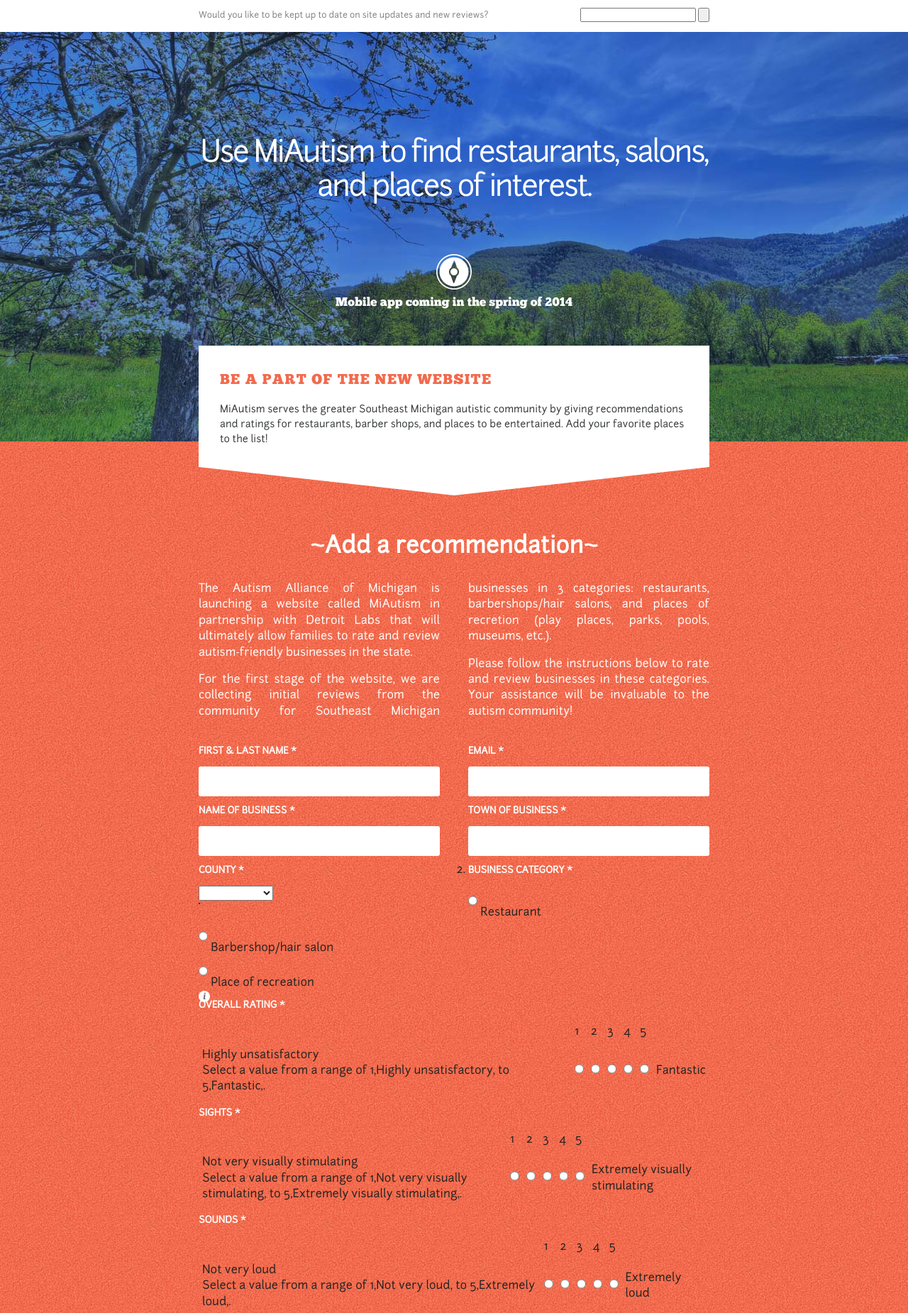
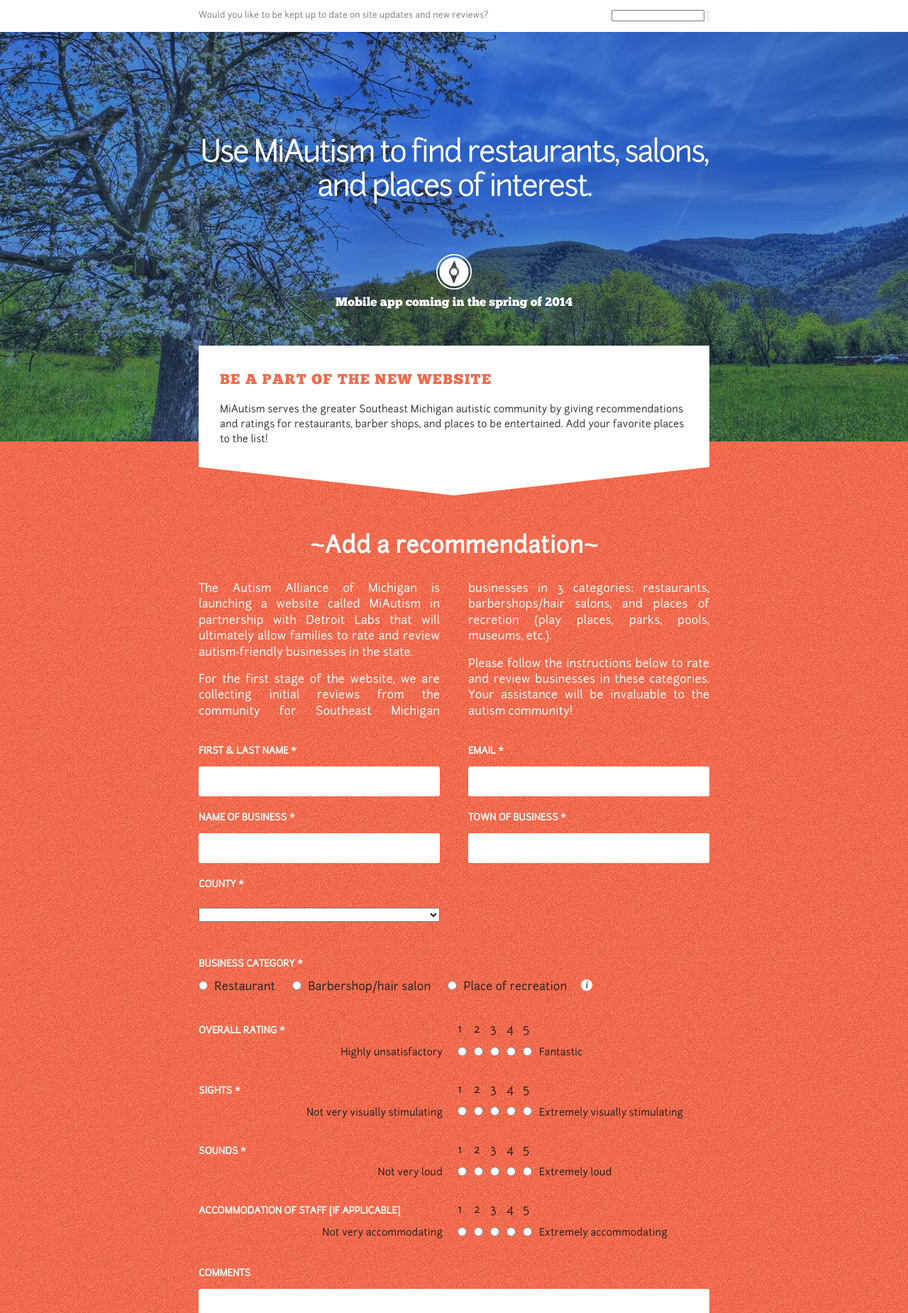
Before and after one commit to marcnischan/miautismpage, a PHP site: page / in a window 1280 px wide. Shown: the part 92-1942 px from the top of the page at 71% size. Run offline with PHP 8.4, Linux system fonts and the light colour scheme; some libraries are stand-ins or nearby versions.

Commit message:
more form styling

```diff
--- a/css/main.css
+++ b/css/main.css
@@ -109,10 +109,18 @@ body {
   font-family: "Junction", "Helvetica Neue", Helvetica, Arial;
   -webkit-font-smoothing: antialiased; }
 
+/* --------- force a better box model ----------- */
 *, *:before, *:after {
   -moz-box-sizing: border-box;
   -webkit-box-sizing: border-box;
   box-sizing: border-box; }
+
+/* ------ reset form elements --------- */
+input, select, textarea {
+  margin: 0;
+  padding: 0;
+  outline: none;
+  font-family: inherit; }
 
 .two-col {
   -webkit-column-count: 2;
@@ -138,7 +146,7 @@ h2 {
   width: 720px;
   overflow: auto; }
 
-/* landing page styles */
+/* ======================================== landing page styles ========== */
 .header-area {
   background-color: #2b2e2c;
   overflow: auto; }
@@ -242,30 +250,42 @@ h2 {
   background-color: #3a3e3b; }
 
 /* ================ styles for the google form =============================== */
+.form-intro {
+  color: #fff; }
+
 .required-message, .error-message {
   color: #c43b1d;
   display: none;
   font-size: 13px; }
-
-.form-intro {
-  color: #fff; }
 
 .ss-q-title {
   font: normal bolder 13px/42px "Junction", "Helvetica Neue", Helvetica, sans-serif;
   text-transform: uppercase;
   color: #fff; }
 
-.review-form input {
+.main-form-part-one {
+  margin-bottom: 60px; }
+  .main-form-part-one .ss-form-question {
+    width: 340px;
+    float: left;
+    margin-bottom: 10px; }
+    .main-form-part-one .ss-form-question:nth-child(odd) {
+      margin-right: 40px; }
+    .main-form-part-one .ss-form-question:last-child:after {
+      content: "";
+      display: table;
+      clear: both; }
+  .main-form-part-one input {
     color: #222;
     height: 42px;
     border-radius: 3px;
     border: none; }
-  .review-form input[class="ss-q-short"] {
+    .main-form-part-one input[class="ss-q-short"] {
       width: 100%; }
-.review-form .ss-choices {
+  .main-form-part-one .ss-choices {
     margin: 0;
     padding: 0; }
-  .review-form .ss-choices:after {
+    .main-form-part-one .ss-choices:after {
       content: "i";
       font: italic bold 12px/16px Georgia, serif;
       background-color: #fff;
@@ -277,25 +297,117 @@ h2 {
       border-radius: 8px;
       background-clip: padding-box;
       text-align: center; }
-.review-form .ss-choice-item {
+  .main-form-part-one .ss-choice-item {
     list-style-type: none;
+    padding: 0;
+    display: inline-block; }
+  .main-form-part-one select {
+    width: 340px; }
+
+.main-form-part-two .ss-form-question {
+  margin-bottom: 20px; }
+.main-form-part-two .business-category input[type="radio"] {
+  margin: 0 5px 20px 0; }
+.main-form-part-two .business-category .ss-choices {
+  margin: 0;
   padding: 0; }
+  .main-form-part-two .business-category .ss-choices:after {
+    content: "i";
+    font: italic bold 12px/16px Georgia, serif;
+    background-color: #fff;
+    color: #666;
+    position: absolute;
+    width: 16px;
+    height: 16px;
+    -webkit-border-radius: 8px;
+    border-radius: 8px;
+    background-clip: padding-box;
+    text-align: center; }
+.main-form-part-two .business-category .ss-choice-item {
+  list-style-type: none;
+  padding: 0;
+  display: inline-block; }
+.main-form-part-two .business-category .ss-choice-label {
+  margin-right: 20px; }
+.main-form-part-two .business-category .ss-q-title {
+  position: static;
+  top: 0; }
+.main-form-part-two .ss-q-title {
+  position: absolute;
+  top: -3px; }
+.main-form-part-two input {
+  color: #222; }
+  .main-form-part-two input[class="ss-q-short"] {
+    width: 100%; }
+.main-form-part-two textarea {
+  width: 100%;
+  -webkit-border-radius: 3px;
+  border-radius: 3px;
+  border: none; }
+.main-form-part-two .ss-leftlabel {
+  padding-left: 0;
+  width: 360px;
+  text-align: right;
+  padding-right: 16px; }
+.main-form-part-two .ss-leftlabel, .main-form-part-two .ss-rightlabel {
+  font-size: 14px; }
+.main-form-part-two .aria-only-help {
+  display: none; }
+.main-form-part-two .comments .ss-q-title {
+  position: static; }
 
-.main-form-part-one .ss-form-question {
-  width: 340px;
-  float: left; }
-  .main-form-part-one .ss-form-question:nth-child(odd) {
-    margin-right: 40px; }
-  .main-form-part-one .ss-form-question:last-child:after {
-    content: "";
-    display: table;
-    clear: both;
-    border: solid 1px blue; }
+.ss-form-entry {
+  position: relative; }
+
+.ss-select {
+  width: 100%;
+  line-height: 42px;
+  border: none;
+  height: 42px; }
 
 .ss-q-help {
   display: none;
   position: relative; }
 
+/*
+.review-form {
+
+	input {
+		color: #222;
+		height: 42px;
+		border-radius: 3px;
+		border: none;
+
+		&[class="ss-q-short"] {
+			width: 100%;
+		}
+	}
+
+	.ss-choices {
+		margin: 0;
+		padding: 0;
+
+		&:after {
+			content: "i";
+			font: italic bold 12px/16px Georgia, serif;
+			background-color: #fff;
+			color: #666;
+			position: absolute;
+			width: 16px;
+			height: 16px;
+			-webkit-border-radius: 8px;
+	        border-radius: 8px;
+			background-clip: padding-box;
+			text-align: center;
+		}
+	}
+	.ss-choice-item {
+		list-style-type: none;
+		padding: 0;
+		display: inline-block;
+	}
+}
+*/
 /* ==========================================================================
    Helper classes
    ========================================================================== */
--- a/css/main.scss
+++ b/css/main.scss
@@ -143,12 +143,20 @@ body {
 	font-family: "Junction", "Helvetica Neue", Helvetica, Arial;
 	-webkit-font-smoothing: antialiased;
 }
-
+/* --------- force a better box model ----------- */
 *, *:before, *:after {
      -moz-box-sizing: border-box;
   -webkit-box-sizing: border-box;
   		  box-sizing: border-box;
 }
+/* ------ reset form elements --------- */
+input, select, textarea {
+    margin:0;
+    padding:0;
+    outline:none;
+    font-family:inherit;
+}
+
 .two-col {
   -webkit-column-count: 2;
   -webkit-column-gap:   40px;
@@ -174,7 +182,7 @@ h2 {
 	overflow: auto;
 }
 
-/* landing page styles */
+/* ======================================== landing page styles ========== */
 
 .header-area {
 	background-color: #2b2e2c;
@@ -308,20 +316,163 @@ h2 {
 
 /* ================ styles for the google form =============================== */
 
+.form-intro {
+	color: #fff;
+}
 .required-message, .error-message {
 	color: #c43b1d;
 	display: none;
 	font-size: 13px;
 }
-.form-intro {
-	color: #fff;
-}
 .ss-q-title {
-
 	font: normal bolder 13px/42px "Junction", "Helvetica Neue", Helvetica, sans-serif;
 	text-transform: uppercase;
 	color: #fff;
 }
+.main-form-part-one  {
+	margin-bottom: 60px;
+
+	.ss-form-question{
+		width: 340px;
+		float: left;
+		margin-bottom: 10px;
+
+		&:nth-child(odd){
+			margin-right: 40px;
+		}
+
+		&:last-child:after {
+			content: "";
+			display: table;
+			clear: both;
+		}
+	}
+
+	input {
+		color: #222;
+		height: 42px;
+		border-radius: 3px;
+		border: none;
+
+		&[class="ss-q-short"] {
+			width: 100%;
+		}
+	}
+
+	.ss-choices {
+		margin: 0;
+		padding: 0;
+
+		&:after {
+			content: "i";
+			font: italic bold 12px/16px Georgia, serif;
+			background-color: #fff;
+			color: #666;
+			position: absolute;
+			width: 16px;
+			height: 16px;
+			-webkit-border-radius: 8px;
+	        border-radius: 8px;
+			background-clip: padding-box;
+			text-align: center;
+		}
+	}
+	.ss-choice-item {
+		list-style-type: none;
+		padding: 0;
+		display: inline-block;
+	}
+	select {
+		width: 340px;
+	}
+}
+
+.main-form-part-two {
+	.ss-form-question {
+		margin-bottom: 20px;
+	}
+	.business-category {
+		input[type="radio"] {
+			margin: 0 5px 20px 0;
+		}
+		.ss-choices {
+			margin: 0;
+			padding: 0;
+
+			&:after {
+				content: "i";
+				font: italic bold 12px/16px Georgia, serif;
+				background-color: #fff;
+				color: #666;
+				position: absolute;
+				width: 16px;
+				height: 16px;
+				-webkit-border-radius: 8px;
+		        border-radius: 8px;
+				background-clip: padding-box;
+				text-align: center;
+			}
+		}
+		.ss-choice-item {
+			list-style-type: none;
+			padding: 0;
+			display: inline-block;
+		}
+		.ss-choice-label {
+			margin-right: 20px;
+		}
+		.ss-q-title {
+			position: static;
+			top: 0;
+		}
+	}
+	.ss-q-title {
+		position: absolute;
+		top: -3px;
+	}
+	input {
+		color: #222;
+
+		&[class="ss-q-short"] {
+			width: 100%;
+		}
+	}
+	textarea {
+		width: 100%;
+		-webkit-border-radius: 3px;
+		        border-radius: 3px;
+		border: none;
+	}
+	.ss-leftlabel {
+		padding-left: 0;
+		width: 360px;
+		text-align: right;
+		padding-right: 16px;
+	}
+	.ss-leftlabel, .ss-rightlabel {
+		font-size: 14px;
+	}
+	.aria-only-help {
+		display: none;
+	}
+	.comments .ss-q-title {
+		position: static;
+	}
+}
+.ss-form-entry {
+	position: relative;
+}
+.ss-select{
+	width: 100%;
+	line-height: 42px;
+	border: none;
+	height: 42px;
+}
+.ss-q-help {
+	display: none;
+	position: relative;
+}
+/*
 .review-form {
 
 	input {
@@ -356,34 +507,10 @@ h2 {
 	.ss-choice-item {
 		list-style-type: none;
 		padding: 0;
+		display: inline-block;
 	}
 }
-
-.main-form-part-one, .main-form-part-two {
-
-}
-.main-form-part-one .ss-form-question {
-	width: 340px;
-	float: left;
-
-	&:nth-child(odd){
-		margin-right: 40px;
-	}
-
-	&:last-child:after {
-		content: "";
-		display: table;
-		clear: both;
-		border: solid 1px blue;
-	}
-}
-
-
-.ss-q-help {
-	display: none;
-	position: relative;
-}
-
+*/
 
 /* ==========================================================================
    Helper classes
--- a/home.html
+++ b/home.html
@@ -140,7 +140,8 @@
 										</div>
 									</div>
 								</div>
-								<div class="ss-form-question errorbox-good">
+
+										<div class="ss-form-question errorbox-good county-dropdown">
 											<div dir="ltr" class="ss-item ss-item-required ss-select">
 												<div class="ss-form-entry">
 													<label aria-hidden="true" class="ss-q-item-label aria-todo" for="entry_1573943434">
@@ -167,11 +168,13 @@
 												</div>
 											</div>
 										</div>
+										<div style="clear: both;"></div>
 							</li>
 
 							<li class="main-form-part-two">
 
-							<div class="ss-form-question errorbox-good">
+
+							 <div class="ss-form-question errorbox-good business-category">
 								<div dir="ltr" class="ss-item ss-item-required ss-radio">
 									<div class="ss-form-entry">
 										<label aria-hidden="true" class="ss-q-item-label aria-todo" for="entry_393304779">
@@ -198,8 +201,6 @@
 								</div>
 							</div>
 
-
-
 							<div class="ss-form-question errorbox-good">
 								<div dir="ltr" class="ss-item ss-item-required ss-scale"><div class="ss-form-entry"><label aria-hidden="true" class="ss-q-item-label aria-todo" for="entry_1503280821"><div class="ss-q-title">Overall rating
 								<label for="itemView.getDomIdToLabel()" aria-label="(Required field)"></label>
@@ -214,7 +215,11 @@
 								<td class="ss-scalerow"><div class="ss-scalerow-fieldcell"><input type="radio" name="entry.590674708" value="1" id="group_590674708_1" role="radio" class="ss-q-radio" aria-label="1" required=""></div></td> <td class="ss-scalerow"><div class="ss-scalerow-fieldcell"><input type="radio" name="entry.590674708" value="2" id="group_590674708_2" role="radio" class="ss-q-radio" aria-label="2" required=""></div></td> <td class="ss-scalerow"><div class="ss-scalerow-fieldcell"><input type="radio" name="entry.590674708" value="3" id="group_590674708_3" role="radio" class="ss-q-radio" aria-label="3" required=""></div></td> <td class="ss-scalerow"><div class="ss-scalerow-fieldcell"><input type="radio" name="entry.590674708" value="4" id="group_590674708_4" role="radio" class="ss-q-radio" aria-label="4" required=""></div></td> <td class="ss-scalerow"><div class="ss-scalerow-fieldcell"><input type="radio" name="entry.590674708" value="5" id="group_590674708_5" role="radio" class="ss-q-radio" aria-label="5" required=""></div></td>
 								<td class="ss-scalerow ss-rightlabel aria-todo" aria-hidden="true">Fantastic</td></tr></table>
 								<div class="required-message">This is a required question</div>
-							</div></div></div> <div class="ss-form-question errorbox-good">
+								</div>
+								</div>
+							</div>
+
+							<div class="ss-form-question errorbox-good">
 							<div dir="ltr" class="ss-item ss-item-required ss-scale"><div class="ss-form-entry"><label aria-hidden="true" class="ss-q-item-label aria-todo" for="entry_1842542740"><div class="ss-q-title">Sights
 							<label for="itemView.getDomIdToLabel()" aria-label="(Required field)"></label>
 							<span class="ss-required-asterisk">*</span></div>
@@ -255,7 +260,9 @@
 							<td class="ss-scalerow"><div class="ss-scalerow-fieldcell"><input type="radio" name="entry.728893794" value="1" id="group_728893794_1" role="radio" class="ss-q-radio" aria-label="1"></div></td> <td class="ss-scalerow"><div class="ss-scalerow-fieldcell"><input type="radio" name="entry.728893794" value="2" id="group_728893794_2" role="radio" class="ss-q-radio" aria-label="2"></div></td> <td class="ss-scalerow"><div class="ss-scalerow-fieldcell"><input type="radio" name="entry.728893794" value="3" id="group_728893794_3" role="radio" class="ss-q-radio" aria-label="3"></div></td> <td class="ss-scalerow"><div class="ss-scalerow-fieldcell"><input type="radio" name="entry.728893794" value="4" id="group_728893794_4" role="radio" class="ss-q-radio" aria-label="4"></div></td> <td class="ss-scalerow"><div class="ss-scalerow-fieldcell"><input type="radio" name="entry.728893794" value="5" id="group_728893794_5" role="radio" class="ss-q-radio" aria-label="5"></div></td>
 							<td class="ss-scalerow ss-rightlabel aria-todo" aria-hidden="true">Extremely accommodating </td></tr></table>
 							<div class="required-message">This is a required question</div>
-							</div></div></div> <div class="ss-form-question errorbox-good">
+							</div></div></div>
+
+							<div class="ss-form-question errorbox-good comments">
 							<div dir="ltr" class="ss-item  ss-paragraph-text"><div class="ss-form-entry"><label aria-hidden="true" class="ss-q-item-label aria-todo" for="entry_1883954135"><div class="ss-q-title">Comments
 							</div>
 							<div class="ss-q-help ss-secondary-text" dir="ltr">Tell us a little more about your experience. What was and wasn&#39;t good about the place of business? How were the crowds, wait time, general environment, location? [Limited to 500 characters]</div></label>
--- a/js/main.js
+++ b/js/main.js
@@ -2,4 +2,6 @@ $(document).ready(function(){
 
 	$(".main-intro-area").backstretch('../img/bg-miautismpage.jpg')
 
+
+
 });
```
Also changed, not shown: css/forms-tut.css (added, +28 -0 lines), img/sprite-radio.png (added), 1 other file. Lines whose indentation alone changed are shown as unchanged.
